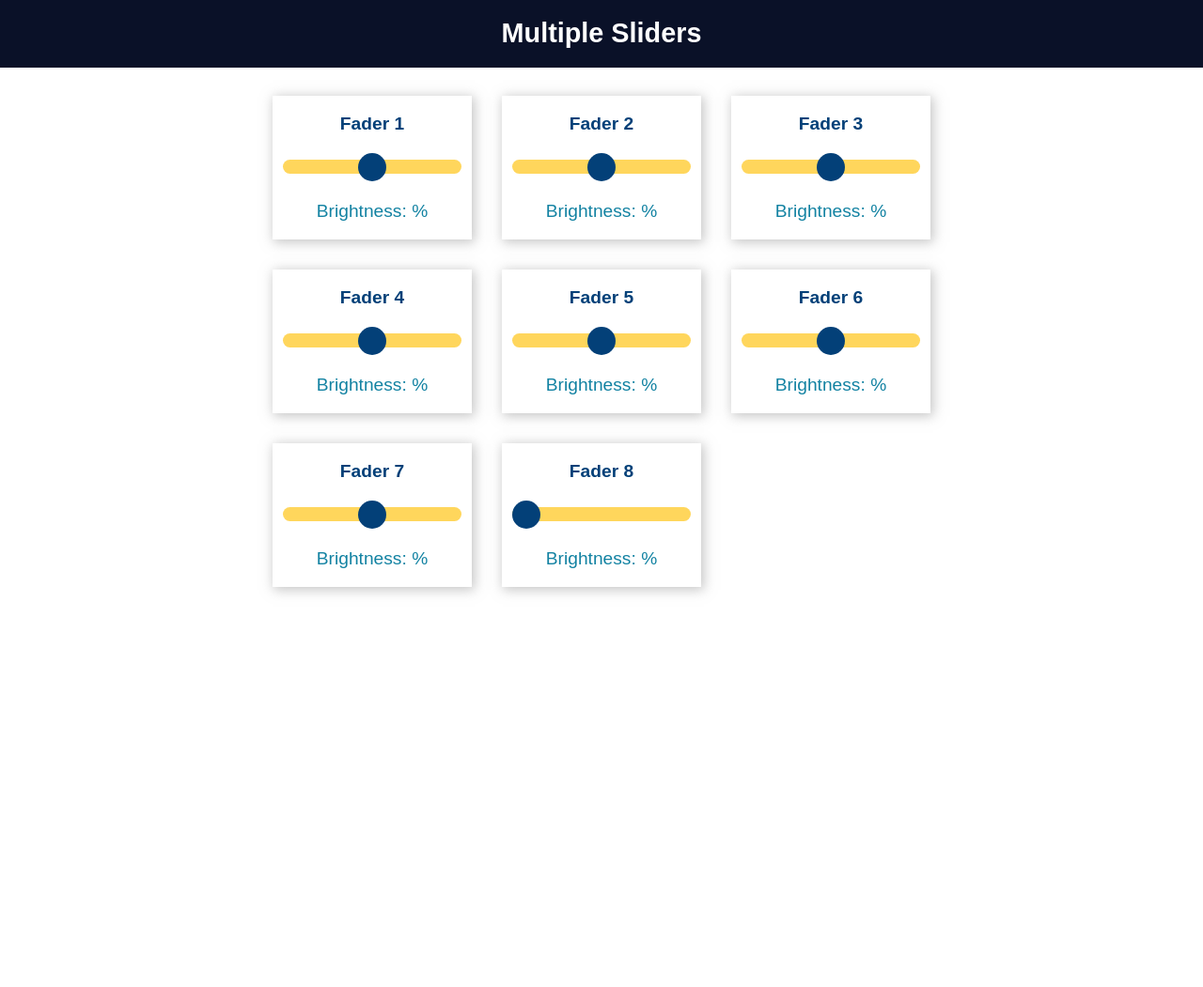
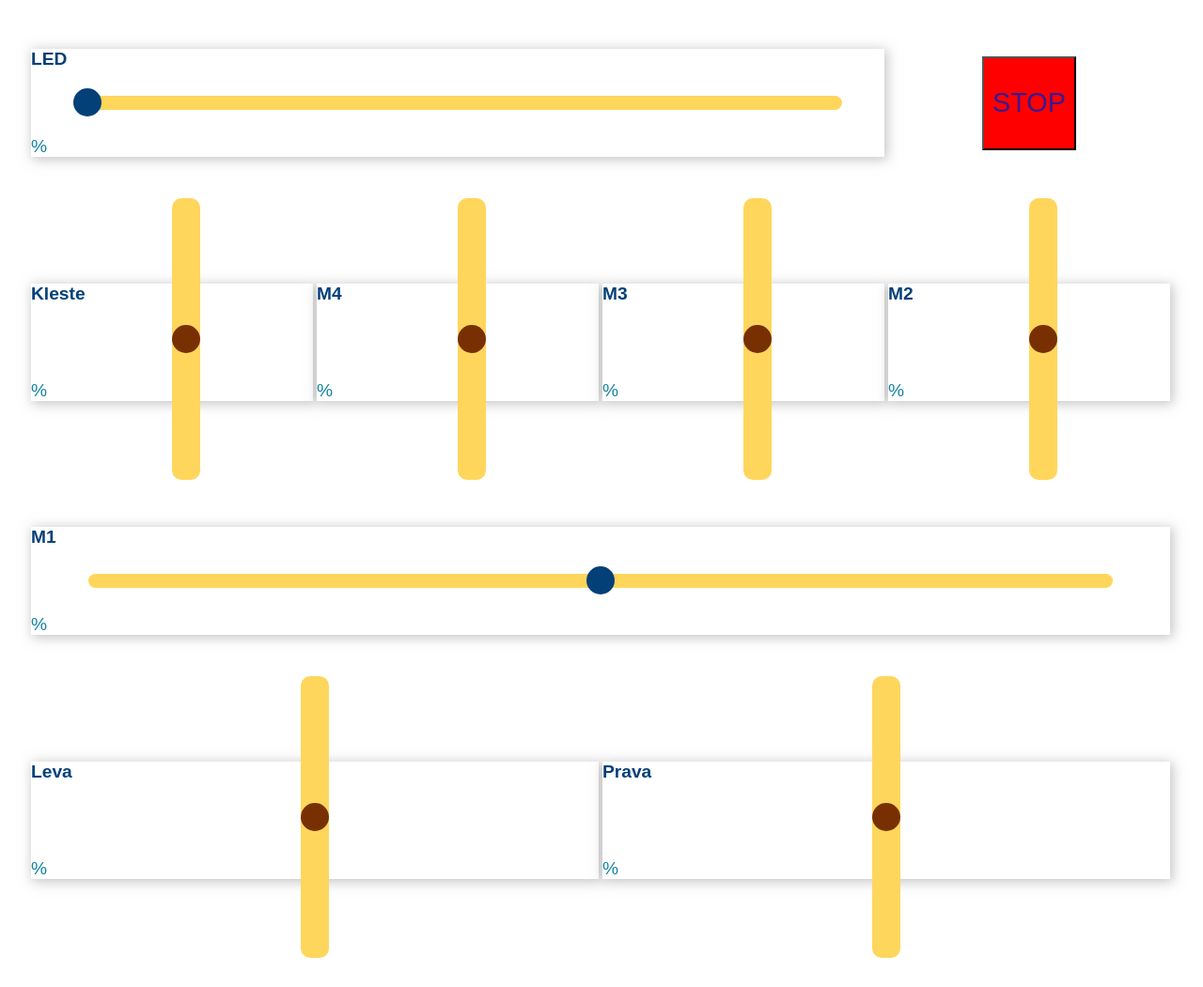
Before and after one commit to PNmJunior/RB2022-TymRECILKON-TCB-BuckysPlasticArm, a plain HTML site: page ESP32Slave/data/index.html in a window 1280 px wide. Shown: the whole page at 94% size. Before the commit the page ends 800 px from the top, so only its background shows below. Drawn offline with Linux system fonts and the light colour scheme.

Commit message:
Odladění1

```diff
--- a/ESP32Slave/data/index.html
+++ b/ESP32Slave/data/index.html
@@ -9,67 +9,93 @@
     <link rel="stylesheet" type="text/css" href="style.css">
 </head>
 <body>
-    <div class="topnav">
-        <h1>Multiple Sliders</h1>
-    </div>
     <div class="content">
         <div class="card-grid">
+            <table>
+                <tr>
+                    <td colspan=3>
                         <div class="card">
-                <p class="card-title">Fader 1</p>
+                            <p class="card-title"> LED</p>
                             <p class="switch">
-                    <input type="range" onchange="updateSliderPWM(this)" id="slider1" min="-100" max="100" step="10" value ="0" class="slider">
+                                <input type="range" onchange="updateSliderPWM(this)" id="slider8" min="0" max="100" step="10" value ="0" class="slider">
                             </p>
-                <p class="state">Brightness: <span id="sliderValue1"></span> &percnt;</p>
+                            <p class="state"> <span id="sliderValue8"></span> &percnt;</p>
                         </div>
+                    </td>
+                    <td>
+                        <input type="button"  value="STOP" onclick="stisknuto()" class="h1">
+                    </td>
+                </tr>
+                <tr height="350px" >
+                    <td>
+                        <div class="card2">
+                            <p class="card-title"> Kleste</p>
+                            <p class="switch">
+                                <input type="range" onchange="updateSliderPWM(this)" id="slider6" min="-100" max="100" step="100" value ="0" class="slider2">
+                            </p>
+                            <p class="state"> <span id="sliderValue6"></span> &percnt;</p>
+                        </div>
+                    </td>
+                    <td>
+                        <div class="card2">
+                            <p class="card-title"> M4</p>
+                            <p class="switch">
+                                <input type="range" onchange="updateSliderPWM(this)" id="slider5" min="-100" max="100" step="100" value ="0" class="slider2">
+                            </p>
+                            <p class="state"> <span id="sliderValue5"></span> &percnt;</p>
+                        </div>
+                    </td>
+                    <td>
+                        <div class="card2">
+                            <p class="card-title"> M3</p>
+                            <p class="switch">
+                                <input type="range" onchange="updateSliderPWM(this)" id="slider4" min="-100" max="100" step="100" value ="0" class="slider2">
+                            </p>
+                            <p class="state"> <span id="sliderValue4"></span> &percnt;</p>
+                        </div>
+                    </td>
+                    <td>
+                        <div class="card2">
+                            <p class="card-title"> M2</p>
+                            <p class="switch">
+                                <input type="range" onchange="updateSliderPWM(this)" id="slider3" min="-100" max="100" step="100" value ="0" class="slider2">
+                            </p>
+                            <p class="state"> <span id="sliderValue3"></span> &percnt;</p>
+                        </div>
+                    </td>
+                </tr>
+                <tr>
+                    <td colspan=4>
                         <div class="card">
-                <p class="card-title"> Fader 2</p>
-                <p class="switch">
-                    <input type="range" onchange="updateSliderPWM(this)" id="slider2" min="-100" max="100" step="10" value ="0" class="slider">
-                </p>
-                <p class="state">Brightness: <span id="sliderValue2"></span> &percnt;</p>
-            </div>
-            <div class="card">
-                <p class="card-title"> Fader 3</p>
-                <p class="switch">
-                    <input type="range" onchange="updateSliderPWM(this)" id="slider3" min="-100" max="100" step="100" value ="0" class="slider">
-                </p>
-                <p class="state">Brightness: <span id="sliderValue3"></span> &percnt;</p>
-            </div>
-            <div class="card">
-                <p class="card-title"> Fader 4</p>
-                <p class="switch">
-                    <input type="range" onchange="updateSliderPWM(this)" id="slider4" min="-100" max="100" step="100" value ="0" class="slider">
-                </p>
-                <p class="state">Brightness: <span id="sliderValue4"></span> &percnt;</p>
-            </div>
-            <div class="card">
-                <p class="card-title"> Fader 5</p>
-                <p class="switch">
-                    <input type="range" onchange="updateSliderPWM(this)" id="slider5" min="-100" max="100" step="100" value ="0" class="slider">
-                </p>
-                <p class="state">Brightness: <span id="sliderValue5"></span> &percnt;</p>
-            </div>
-            <div class="card">
-                <p class="card-title"> Fader 6</p>
-                <p class="switch">
-                    <input type="range" onchange="updateSliderPWM(this)" id="slider6" min="-100" max="100" step="100" value ="0" class="slider">
-                </p>
-                <p class="state">Brightness: <span id="sliderValue6"></span> &percnt;</p>
-            </div>
-            <div class="card">
-                <p class="card-title"> Fader 7</p>
+                            <p class="card-title"> M1</p>
                             <p class="switch">
                                 <input type="range" onchange="updateSliderPWM(this)" id="slider7" min="-100" max="100" step="100" value ="0" class="slider">
                             </p>
-                <p class="state">Brightness: <span id="sliderValue7"></span> &percnt;</p>
+                            <p class="state"> <span id="sliderValue7"></span> &percnt;</p>
                         </div>
-            <div class="card">
-                <p class="card-title"> Fader 8</p>
+                    </td>
+                </tr>
+                <tr height="350px">
+                    <td colspan=2>
+                        <div class="card2">
+                            <p class="card-title"> Leva</p>
                             <p class="switch">
-                    <input type="range" onchange="updateSliderPWM(this)" id="slider8" min="0" max="100" step="10" value ="0" class="slider">
+                                <input type="range" onchange="updateSliderPWM(this)" id="slider2" min="-100" max="100" step="10" value ="0" class="slider2">
                             </p>
-                <p class="state">Brightness: <span id="sliderValue8"></span> &percnt;</p>
+                            <p class="state"> <span id="sliderValue2"></span> &percnt;</p>
                         </div>
+                    </td>
+                    <td colspan=2>
+                        <div class="card2">
+                            <p class="card-title">Prava</p>
+                            <p class="switch">
+                                <input type="range" onchange="updateSliderPWM(this)" id="slider1" min="-100" max="100" step="10" value ="0" class="slider2">
+                            </p>
+                            <p class="state"> <span id="sliderValue1"></span> &percnt;</p>
+                        </div>
+                    </td>
+                </tr>
+            </table>
         </div>
     </div>
     <script src="script.js"></script>
--- a/ESP32Slave/data/script.js
+++ b/ESP32Slave/data/script.js
@@ -38,13 +38,23 @@ function updateSliderPWM(element) {
     websocket.send(sliderNumber+"s"+sliderValue.toString());
 }
 
+function stisknuto()
+{
+    for(var i = 1; i < 9; i++)
+    {
+        document.getElementById("slider"+i.toString()).innerHTML = 0;
+        console.log("4564");
+        websocket.send(i.toString()+"s0");
+        console.log("000000000");
+    }
+}
+
 function onMessage(event) {
     console.log(event.data);
     var myObj = JSON.parse(event.data);
     var keys = Object.keys(myObj);
 
-    for (var i = 0; i < keys.length; i++)
-    {
+    for (var i = 0; i < keys.length; i++){
         var key = keys[i];
         document.getElementById(key).innerHTML = myObj[key];
         document.getElementById("slider"+ (i+1).toString()).value = myObj[key];
--- a/ESP32Slave/data/style.css
+++ b/ESP32Slave/data/style.css
@@ -5,43 +5,68 @@ html {
     display: inline-block;
     text-align: center;
   }
-  h1 {
+
+  .h1 {
     font-size: 1.8rem;
-    color: white;
+    color: rgb(55, 26, 144);
+    background-color: red;
+    min-width: 100px;
+    min-height: 100px;
+
   }
+
   p {
     font-size: 1.4rem;
   }
+
   .topnav {
     overflow: hidden;
     background-color: #0A1128;
   }
+
   body {
     margin: 0;
   }
+
   .content {
     padding: 30px;
   }
+
   .card-grid {
-    max-width: 700px;
-    margin: 0 auto;
+    /*   display: grid;
+    max-width: auto;
+margin: 0 auto;
     display: grid;
     grid-gap: 2rem;
     grid-template-columns: repeat(auto-fit, minmax(200px, 1fr));
+  */
   }
+
   .card {
     background-color: white;
     box-shadow: 2px 2px 12px 1px rgba(140,140,140,.5);
   }
+
+  .card2{
+
+    background-color: white;
+    box-shadow: 2px 2px 12px 1px rgba(140,140,140,.5);
+  }
+
+
   .card-title {
     font-size: 1.2rem;
     font-weight: bold;
-    color: #034078
+    color: #034078;
+    text-align: left;
   }
+
   .state {
     font-size: 1.2rem;
     color:#1282A2;
+    text-align: left;
   }
+
   .slider {
     -webkit-appearance: none;
     margin: 0 auto;
@@ -51,6 +76,7 @@ html {
     background: #FFD65C;
     outline: none;
   }
+
   .slider::-webkit-slider-thumb {
     -webkit-appearance: none;
     appearance: none;
@@ -60,6 +86,7 @@ html {
     background: #034078;
     cursor: pointer;
   }
+
   .slider::-moz-range-thumb {
     width: 30px;
     height: 30px;
@@ -67,7 +94,40 @@ html {
     background: #034078;
     cursor: pointer;
   }
+
   .switch {
     padding-left: 5%;
     padding-right: 5%;
   }
+
+  .slider2 {
+    -webkit-appearance: none;
+    margin: 0 auto;
+    min-width: 300px;
+    border-radius: 10px;
+    background: #FFD65C;
+    outline: none;
+    transform:rotate(7deg);
+    -ms-transform:rotate(270deg); /* IE 9 */
+    -moz-transform:rotate(270deg); /* Firefox */
+    -webkit-transform:rotate(270deg); /* Safari and Chrome */
+    -o-transform:rotate(270deg); /* Opera */
+  }
+
+  .slider2::-webkit-slider-thumb {
+    -webkit-appearance: none;
+    appearance: none;
+    width: 30px;
+    height: 30px;
+    border-radius: 50%;
+    background: #783003;
+    cursor: pointer;
+  }
+
+  .slider2::-moz-range-thumb {
+    width: 30px;
+    height: 30px;
+    border-radius: 50% ;
+    background: #037805;
+    cursor: pointer;
+  }
```
Also changed, not shown: 2 other files. Lines whose indentation alone changed are shown as unchanged.
